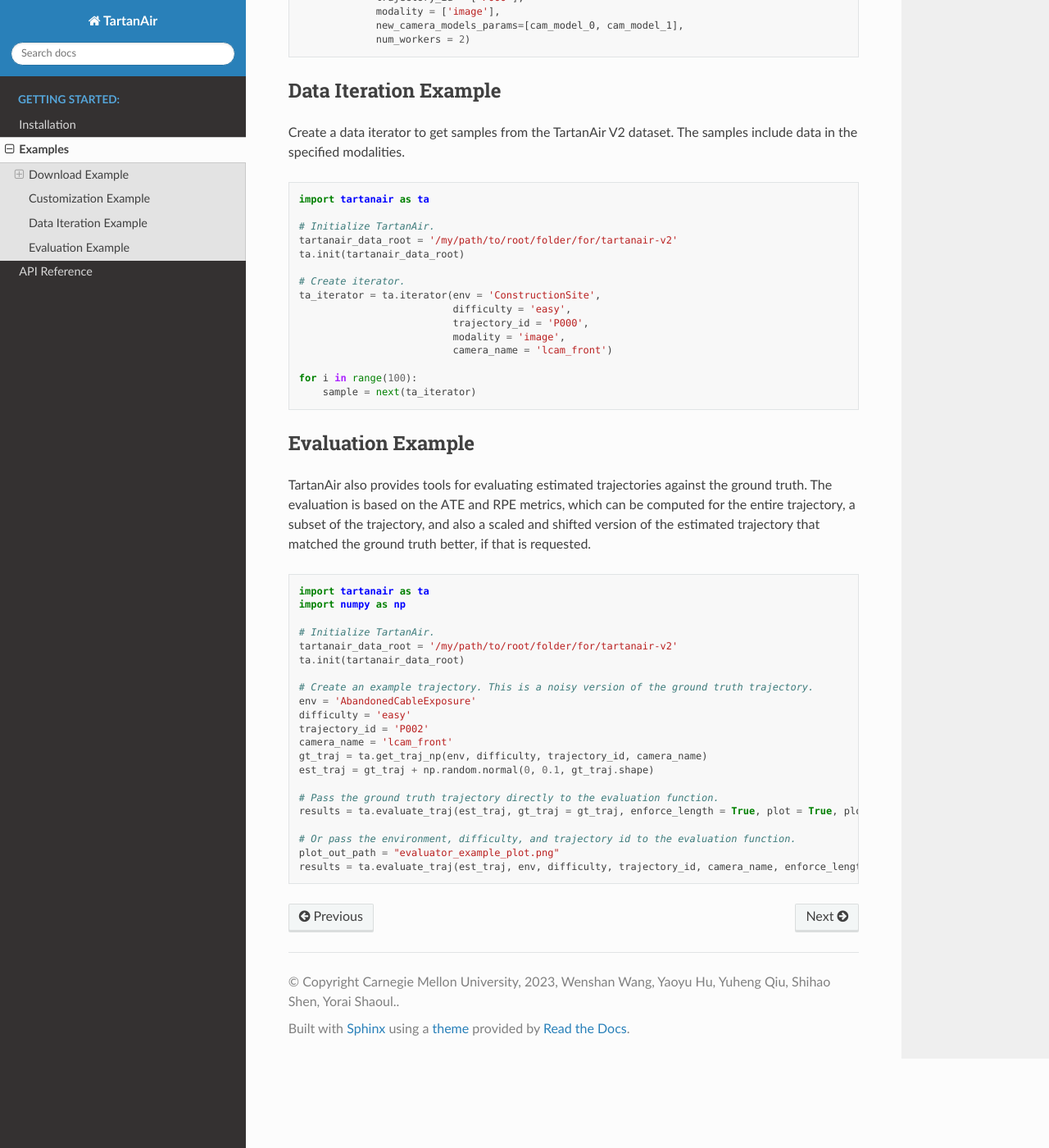
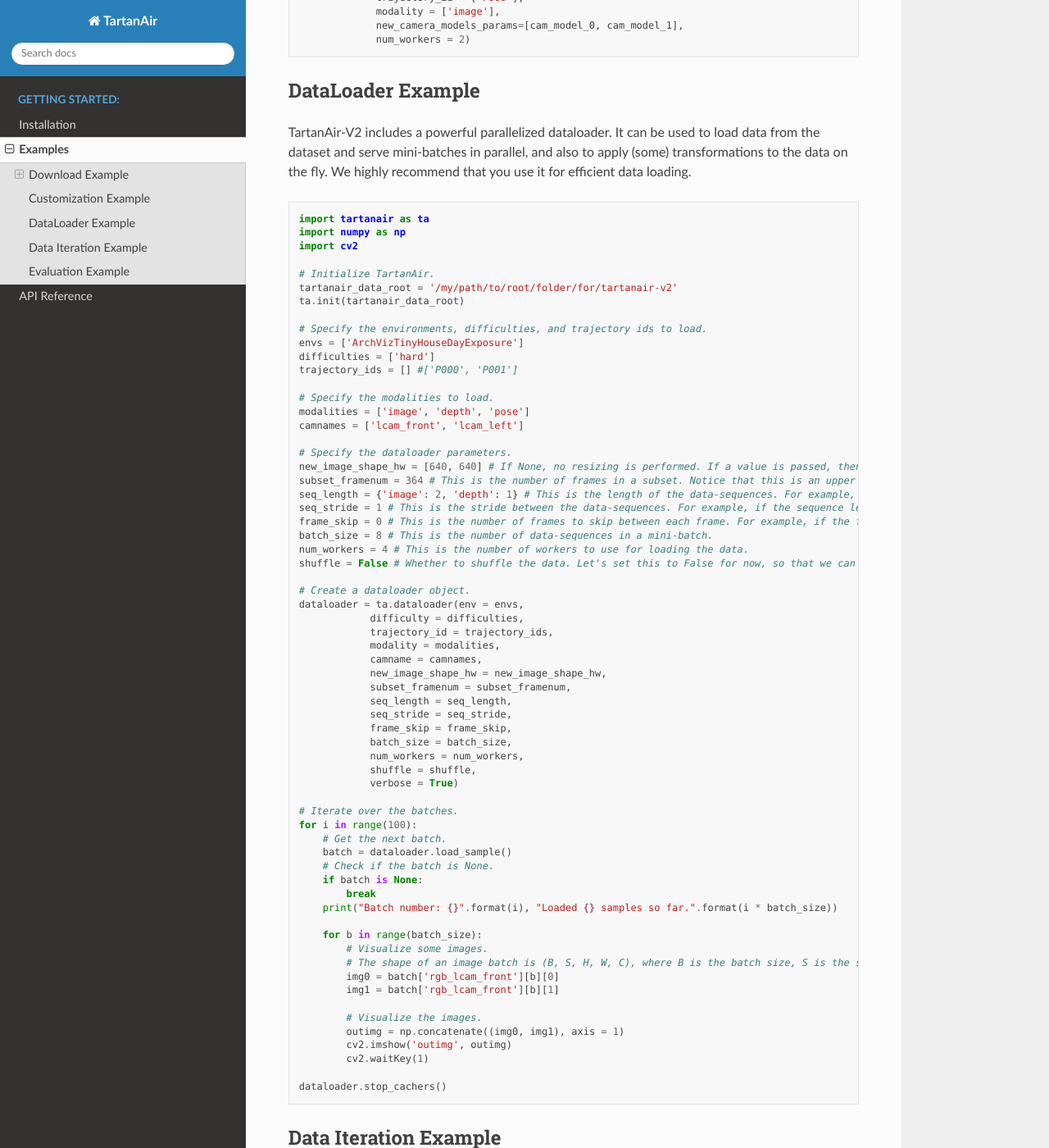
Before and after one commit to castacks/tartanairpy, a Sphinx documentation site: the page built from docs/examples.rst, in a window 1280 px wide and 1400 px high, scrolled down 1762 px. Shown: the whole window at 82% size. Built offline with Sphinx 7.4.7 and the Read the Docs theme 2.0.0, drawn with Linux system fonts in a browser that asks for light colours.

Commit message:
feat(tartanair, docs, dataloader): update for dataloader.

```diff
--- a/docs/examples.rst
+++ b/docs/examples.rst
@@ -98,6 +98,78 @@
                  new_camera_models_params=[cam_model_0, cam_model_1],
                  num_workers = 2)
 
+DataLoader Example
+-------------------------------------
+TartanAir-V2 includes a powerful parallelized dataloader. It can be used to load data from the dataset and serve mini-batches in parallel, and also to apply (some) transformations to the data on the fly. We highly recommend that you use it for efficient data loading.
+
+.. code-block:: python
+
+    import tartanair as ta
+    import numpy as np
+    import cv2
+
+    # Initialize TartanAir.
+    tartanair_data_root = '/my/path/to/root/folder/for/tartanair-v2'
+    ta.init(tartanair_data_root)
+
+    # Specify the environments, difficulties, and trajectory ids to load.
+    envs = ['ArchVizTinyHouseDayExposure']
+    difficulties = ['hard']
+    trajectory_ids = [] #['P000', 'P001']
+
+    # Specify the modalities to load.
+    modalities = ['image', 'depth', 'pose']
+    camnames = ['lcam_front', 'lcam_left']
+
+    # Specify the dataloader parameters.
+    new_image_shape_hw = [640, 640] # If None, no resizing is performed. If a value is passed, then the image is resized to this shape.
+    subset_framenum = 364 # This is the number of frames in a subset. Notice that this is an upper bound on the batch size. Ideally, make this number large to utilize your RAM efficiently. Information about the allocated memory will be provided in the console.
+    seq_length = {'image': 2, 'depth': 1} # This is the length of the data-sequences. For example, if the sequence length is 2, then the dataloader will load pairs of images.
+    seq_stride = 1 # This is the stride between the data-sequences. For example, if the sequence length is 2 and the stride is 1, then the dataloader will load pairs of images [0,1], [1,2], [2,3], etc. If the stride is 2, then the dataloader will load pairs of images [0,1], [2,3], [4,5], etc.
+    frame_skip = 0 # This is the number of frames to skip between each frame. For example, if the frame skip is 2 and the sequence length is 3, then the dataloader will load frames [0, 3, 6], [1, 4, 7], [2, 5, 8], etc.
+    batch_size = 8 # This is the number of data-sequences in a mini-batch.
+    num_workers = 4 # This is the number of workers to use for loading the data.
+    shuffle = False # Whether to shuffle the data. Let's set this to False for now, so that we can see the data loading in a nice video. Yes it is nice don't argue with me please. Just look at it! So nice. :)
+
+    # Create a dataloader object.
+    dataloader = ta.dataloader(env = envs,
+                difficulty = difficulties,
+                trajectory_id = trajectory_ids,
+                modality = modalities,
+                camname = camnames,
+                new_image_shape_hw = new_image_shape_hw,
+                subset_framenum = subset_framenum,
+                seq_length = seq_length,
+                seq_stride = seq_stride,
+                frame_skip = frame_skip,
+                batch_size = batch_size,
+                num_workers = num_workers,
+                shuffle = shuffle,
+                verbose = True)
+
+    # Iterate over the batches.
+    for i in range(100):
+        # Get the next batch.
+        batch = dataloader.load_sample()
+        # Check if the batch is None.
+        if batch is None:
+            break
+        print("Batch number: {}".format(i), "Loaded {} samples so far.".format(i * batch_size))
+
+        for b in range(batch_size):
+            # Visualize some images.
+            # The shape of an image batch is (B, S, H, W, C), where B is the batch size, S is the sequence length, H is the height, W is the width, and C is the number of channels.
+            img0 = batch['rgb_lcam_front'][b][0]
+            img1 = batch['rgb_lcam_front'][b][1]
+
+            # Visualize the images.
+            outimg = np.concatenate((img0, img1), axis = 1)
+            cv2.imshow('outimg', outimg)
+            cv2.waitKey(1)
+
+    dataloader.stop_cachers()
+
+
 Data Iteration Example
 -------------------------------------
 
--- a/pyproject.toml
+++ b/pyproject.toml
@@ -20,10 +20,10 @@
 
 dependencies = [
     "colorama >= 0.4.0",
-    "kornia >= 0.6.0",
+    "kornia",
     "matplotlib >= 3.1.2",
     "networkx >= 2.4",
-    "numba >= 0.48",
+    "numba >= 0.56",
     "numpy",
     "opencv_contrib_python",
     "Pillow",
```
Also changed, not shown: docs/usage.rst (+6 -6 lines), 2 other files.
